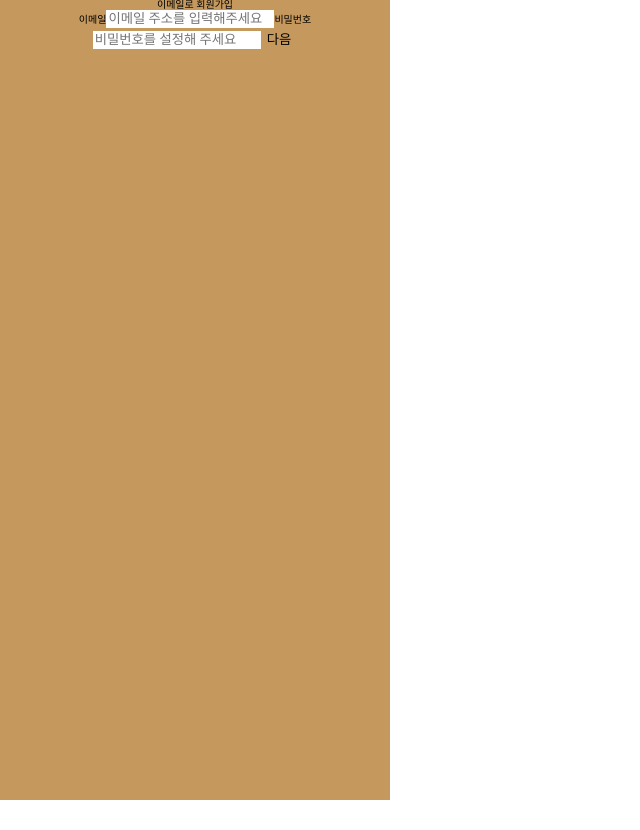
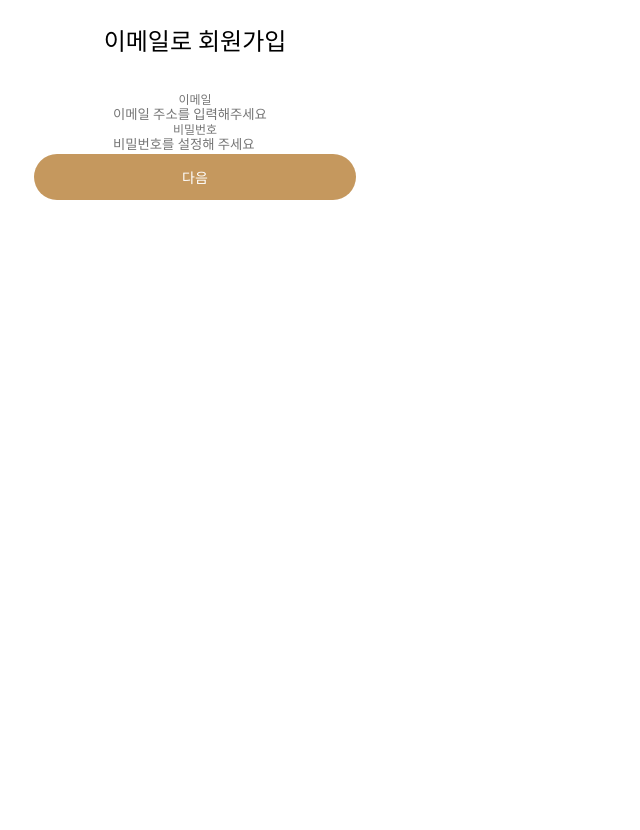
Before and after one commit to 13oosters/project-sns-react, a React (Create React App) app: page / in a window 1280 px wide. Both pictures are taken after a click on the button "회원가입". Shown: the whole page, without its empty margins (0-640 px from the left). Before the commit the page ends 800 px from the top, so only its background shows below. Built offline with nearby package versions, Linux system fonts and the light colour scheme.

Commit message:
feat: 로그인 페이지 작업 진행중 #1

```diff
--- a/src/components/login/Form.js
+++ b/src/components/login/Form.js
@@ -1,12 +1,33 @@
 import React from "react";
+import styled from "styled-components";
+import Button from "../style/Button";
+import LayoutSection from "../style/PageLayout";
+
+const FormH2 = styled.h2`
+  font-size: ${(props) => props.theme.xxLargeFontSize};
+  font-weight: 500;
+  margin-top: 3rem;
+  margin-bottom: 4rem;
+`;
+
+const LoginForm = styled.form`
+  display: flex;
+  flex-direction: column;
+`;
+
+const LoginFormP = styled.p`
+  color: #767676;
+  font-size: 1.2rem;
+`;
 
 export default function Form({ title, buttonText }) {
   return (
     <>
-      <h2>{title}</h2>
-      <form method="post" action="#;">
+      <LayoutSection paddingValue={3.4} backgroundColor={"#ffffff"}>
+        <FormH2>{title}</FormH2>
+        <LoginForm method="post" action="#;">
           <label>
-          이메일
+            <LoginFormP>이메일</LoginFormP>
             <input
               type="email"
               required
@@ -14,16 +35,17 @@ export default function Form({ title, buttonText }) {
             />
           </label>
           <label>
-          비밀번호
+            <LoginFormP>비밀번호</LoginFormP>
             <input
               type="password"
               required
               placeholder="비밀번호를 설정해 주세요"
             />
           </label>
-        <button type="submit">{buttonText}</button>
-      </form>
+          <Button>{buttonText}</Button>
+        </LoginForm>
         {title === "로그인" ? <a href="#;">이메일로 회원가입</a> : null}
+      </LayoutSection>
     </>
   );
 }
--- a/src/components/style/PageLayout.js
+++ b/src/components/style/PageLayout.js
@@ -15,6 +15,7 @@ import styled from "styled-components";
 const LayoutSection = styled.section`
   padding: 0 ${(props) => props.paddingValue}rem;
   height: 100vh;
+  background-color: ${(props) => props.backgroundColor};
 `;
 
 export default LayoutSection;
--- a/src/index.js
+++ b/src/index.js
@@ -20,13 +20,13 @@ const mainTheme = {
 
 const GlobalStyles = createGlobalStyle`
   ${reset}
-  @import url('//spoqa.github.io/spoqa-han-sans/css/SpoqaHanSans-kr.css');
+  /* @import url(//spoqa.github.io/spoqa-han-sans/css/SpoqaHanSansNeo.css); */
   html{
     font-size: 62.5%;
   }
   *{
       box-sizing: border-box;
-      font-family: 'Spoqa Han Sans', 'Spoqa Han Sans JP', 'Sans-serif';
+      font-family: 'Spoqa Han Sans Neo', 'sans-serif';
   }
   button{
     border: none;
--- a/src/pages/LoginPage.js
+++ b/src/pages/LoginPage.js
@@ -14,7 +14,7 @@ export default function LoginPage() {
     <BackgroundDiv>
       <LayoutSection>
         {/* www.naver.com/ */}
-        <h1 class="sr-only">로그인 페이지</h1>
+        <h1 className="sr-only">로그인 페이지</h1>
         <Login />
         {/* 이메일로 로그인인 */}
         {/* www.naver.com/login */}
```
Lines whose indentation alone changed are shown as unchanged.
